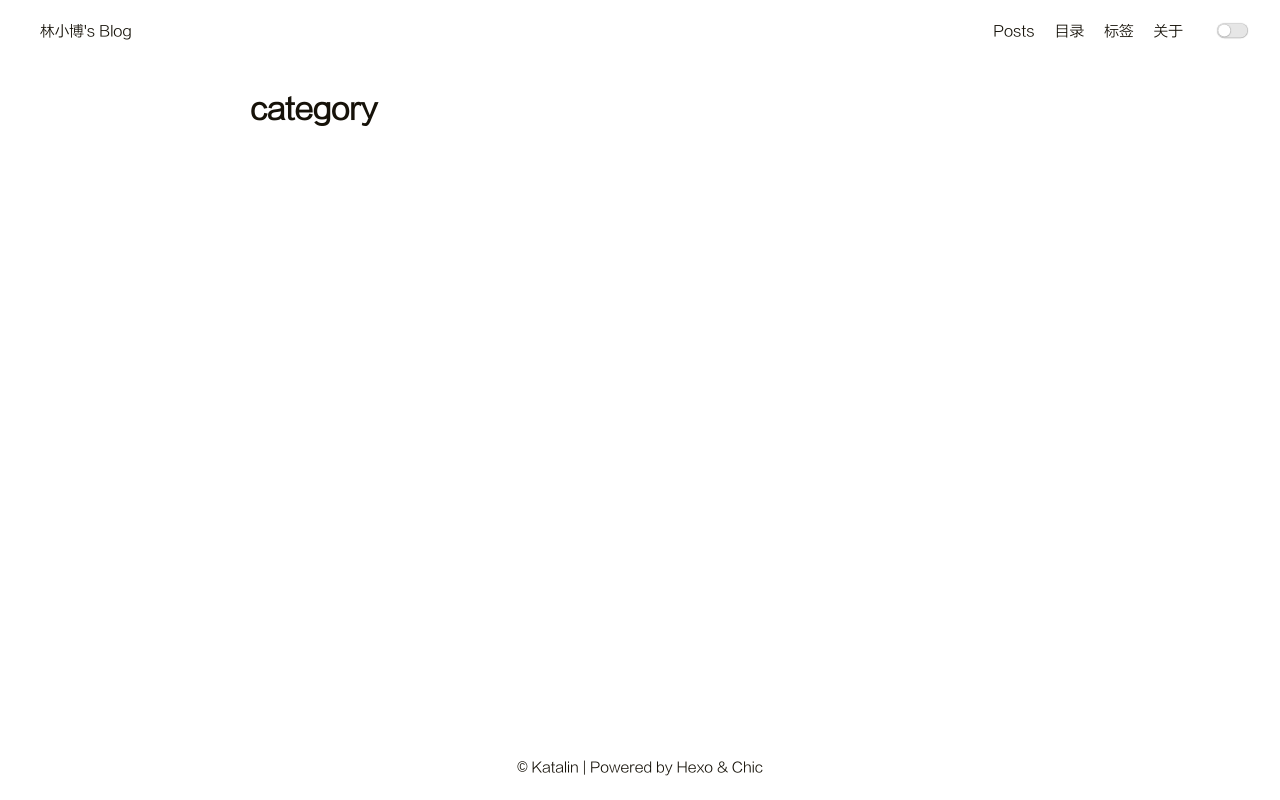
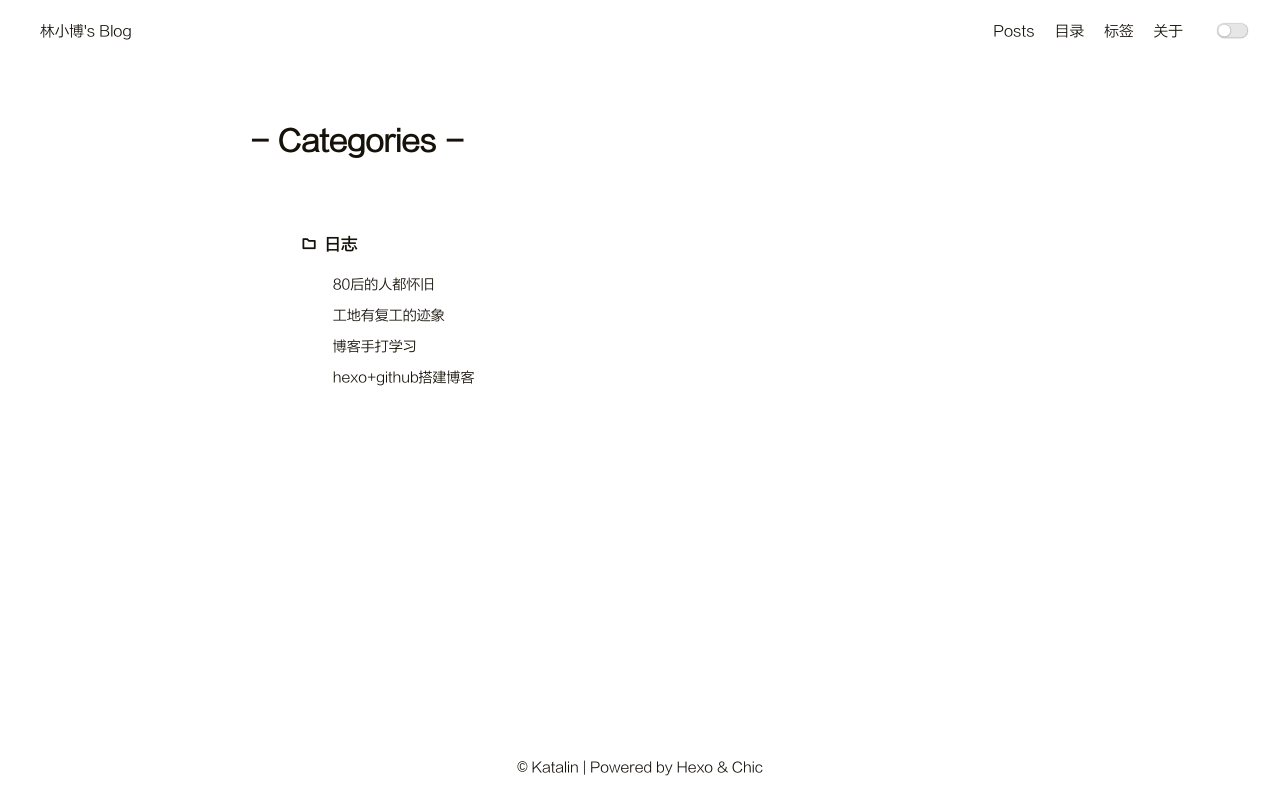
Before and after one commit to t12973600/aini.github.io, a plain HTML site: page category/index.html in a window 1280 px wide. Drawn offline with Linux system fonts and the light colour scheme.

Commit message:
Site updated: 2020-02-24 15:58:56

```diff
--- a/category/index.html
+++ b/category/index.html
@@ -111,34 +111,65 @@
     }
 </script>
         <div class="main">
-            <div class="container">
-    <article class="post-wrap page">
 
-        <h2 class="post-title">category</h2>
 
-        <section class="post-content">
-            <script>
-        document.querySelectorAll('.github-emoji')
-          .forEach(el => {
-            if (!el.dataset.src) { return; }
-            const img = document.createElement('img');
-            img.style = 'display:none !important;';
-            img.src = el.dataset.src;
-            img.addEventListener('error', () => {
-              img.remove();
-              el.style.color = 'inherit';
-              el.style.backgroundImage = 'none';
-              el.style.background = 'none';
-            });
-            img.addEventListener('load', () => {
-              img.remove();
-            });
-            document.body.appendChild(img);
-          });
-      </script>
-        </section>
-    </article>
-</div>
+
+
+    <div class="container">
+        <div class="post-wrap categories">
+            <h2 class="post-title">-&nbsp;Categories&nbsp;-</h2>
+            <div class="categories-card">
+
+
+                    <div class="card-item">
+                        <div class="categories">
+                            <a href="/categories/%E6%97%A5%E5%BF%97/">
+                                <h3>
+                                    <i class="iconfont icon-category" style="padding-right:3px"></i>
+                                    日志
+                                </h3>
+                            </a>
+
+
+
+                                    <article class="archive-item">
+                                        <a class="archive-item-link"
+                                           href="/2020/02/23/mei-ci-zai-meng-zhong-du-neng-meng-dao-yi-qian-de-chang-jing/">80后的人都怀旧</a>
+                                    </article>
+
+
+
+
+                                    <article class="archive-item">
+                                        <a class="archive-item-link"
+                                           href="/2020/02/23/gong-di-you-fu-gong-de-ji-xiang/">工地有复工的迹象</a>
+                                    </article>
+
+
+
+
+                                    <article class="archive-item">
+                                        <a class="archive-item-link"
+                                           href="/2020/02/23/shou-da-xue-xi/">博客手打学习</a>
+                                    </article>
+
+
+
+
+                                    <article class="archive-item">
+                                        <a class="archive-item-link"
+                                           href="/2020/02/23/hexo-github-da-jian-bo-ke/">hexo+github搭建博客</a>
+                                    </article>
+
+
+
+                        </div>
+                    </div>
+
+            </div>
+
+        </div>
+    </div>
 
         </div>
         <footer id="footer" class="footer">
```
